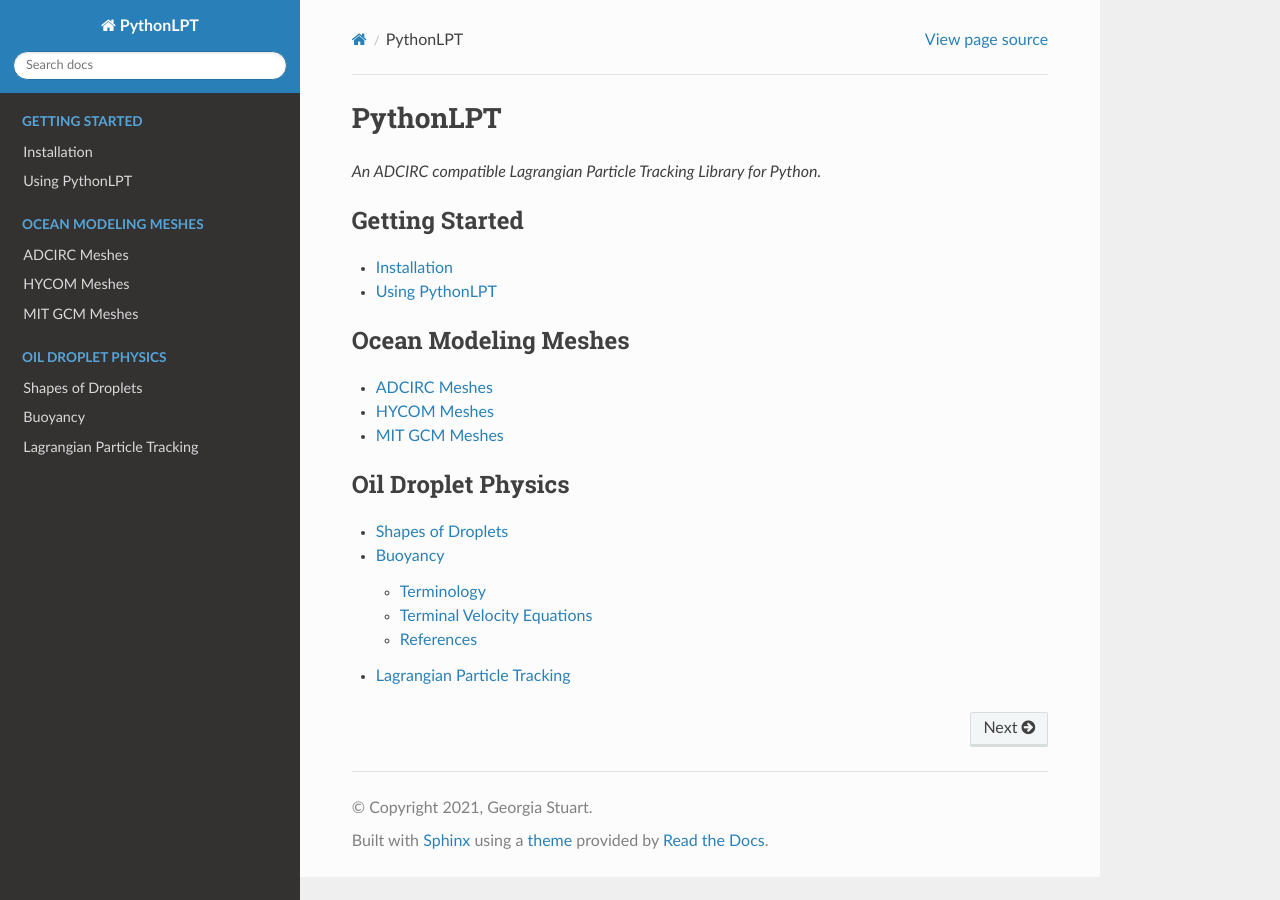
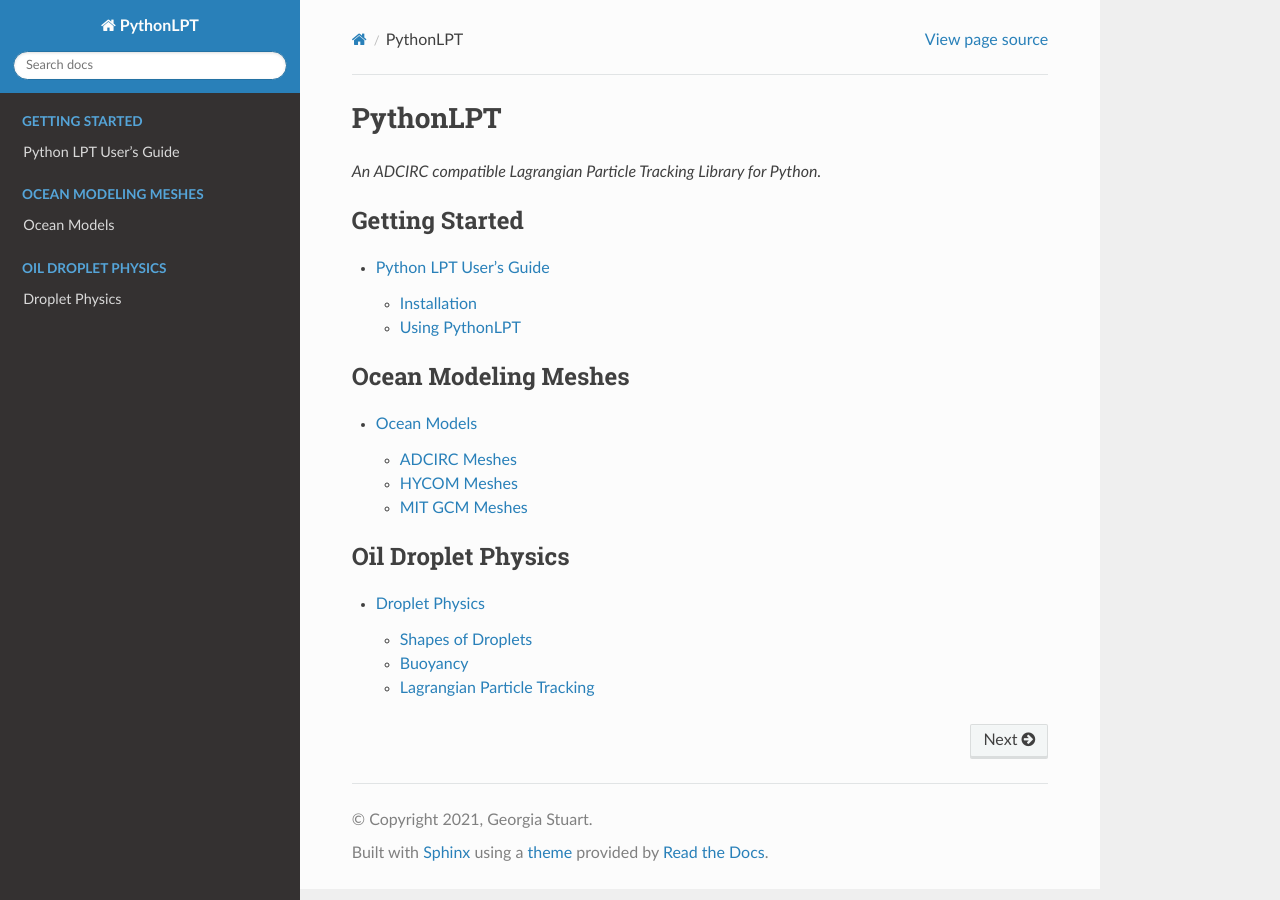
Before and after one commit to UT-CHG/PYOPATRA, a Sphinx documentation site: the page built from docs/index.rst, in a window 1280 px wide. Built offline with Sphinx 7.4.7 and the Read the Docs theme 2.0.0, drawn with Linux system fonts in a browser that asks for light colours.

Commit message:
Reorganize docs pages

```diff
--- /dev/null
+++ b/docs/howto/index.rst
@@ -0,0 +1,8 @@
+Python LPT User's Guide
+=======================
+
+.. toctree::
+   :maxdepth: 2
+
+   installing
+   using
--- a/docs/index.rst
+++ b/docs/index.rst
@@ -4,21 +4,16 @@
    :maxdepth: 2
    :caption: Getting Started
 
-   howto/installing
-   howto/using
+   howto/index
 
 .. toctree::
    :maxdepth: 2
    :caption: Ocean Modeling Meshes
 
-   mesh/adcirc
-   mesh/hycom
-   mesh/mitgcm
+   mesh/index
 
 .. toctree::
    :maxdepth: 2
    :caption: Oil Droplet Physics
 
-   physics/droplet_shapes
-   physics/buoyancy
-   physics/lpt
+   physics/index
--- /dev/null
+++ b/docs/mesh/index.rst
@@ -0,0 +1,9 @@
+Ocean Models
+============
+
+.. toctree::
+   :maxdepth: 2
+
+   adcirc
+   hycom
+   mitgcm
```
Also changed, not shown: docs/physics/index.rst (added, +9 -0 lines).
